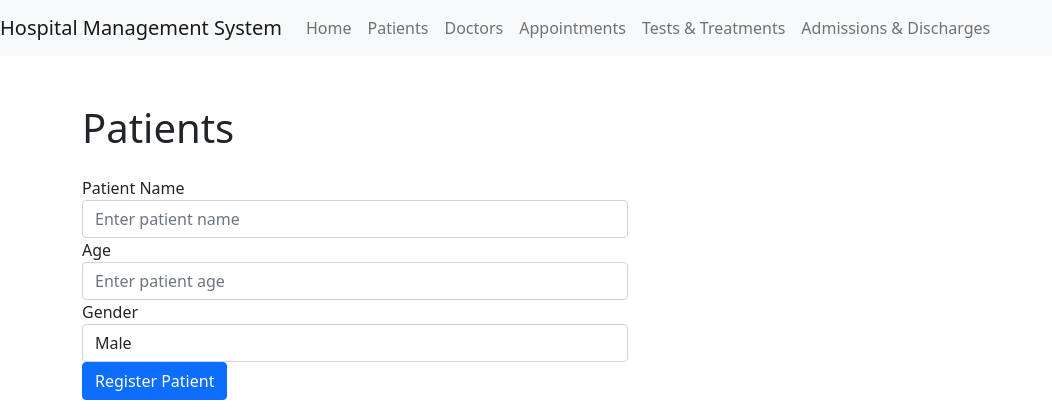
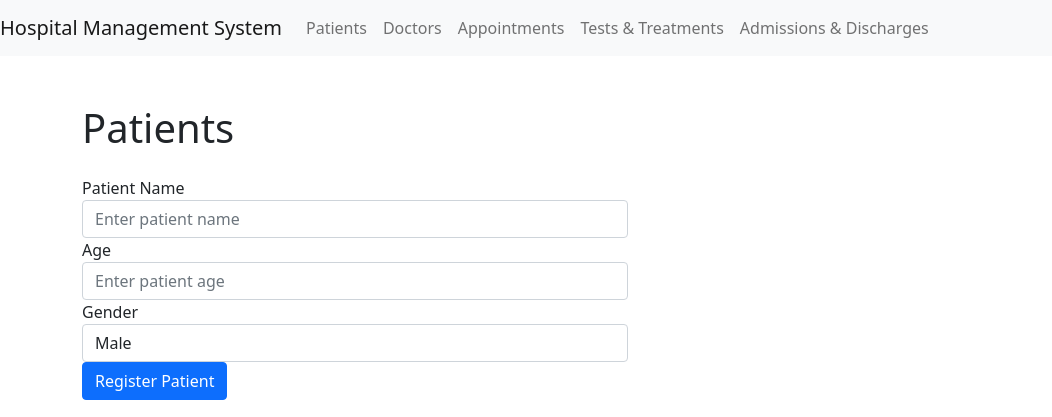
Before and after one commit to rv4102/dbms-lab, a Flask app: page /patients in a window 1280 px wide. Shown: the top 417 px of the page, without its empty margins (0-1052 px from the left). Run offline with Flask 2, Linux system fonts and the light colour scheme.

Commit message:
updated semantics

```diff
--- a/A4/HMS/routes.py
+++ b/A4/HMS/routes.py
@@ -1,28 +1,27 @@
-from HMS import app
-from flask import render_template
+from flask import render_template, Blueprint
 
-# routing
-# 127.0.0.1/5000/
-@app.route('/')
+routes = Blueprint('routes', __name__)
+
+@routes.route('/')
 def index():
     return render_template('index.html')
 
-@app.route('/patients')
+@routes.route('/patients')
 def patients():
     return render_template('patients.html')
 
-@app.route('/doctors')
+@routes.route('/doctors')
 def doctors():
     return render_template('doctors.html')
 
-@app.route('/appointments')
+@routes.route('/appointments')
 def appointments():
     return render_template('appointments.html')
 
-@app.route('/tests')
+@routes.route('/tests')
 def tests():
     return render_template('tests.html')
 
-@app.route('/admissions')
+@routes.route('/admissions')
 def admissions():
     return render_template('admissions.html')
--- a/A4/HMS/templates/base.html
+++ b/A4/HMS/templates/base.html
@@ -7,29 +7,26 @@
   </head>
   <body>
     <nav class="navbar navbar-expand-lg navbar-light bg-light">
-      <a class="navbar-brand" href="{{ url_for('index') }}">Hospital Management System</a>
+      <a class="navbar-brand" href="{{ url_for('routes.index') }}">Hospital Management System</a>
       <button class="navbar-toggler" type="button" data-toggle="collapse" data-target="#navbarNav" aria-controls="navbarNav" aria-expanded="false" aria-label="Toggle navigation">
         <span class="navbar-toggler-icon"></span>
       </button>
       <div class="collapse navbar-collapse" id="navbarNav">
         <ul class="navbar-nav">
-          <!-- <li class="nav-item active">
-            <a class="nav-link" href="{{ url_for('index') }}">Home</a>
-          </li> -->
           <li class="nav-item">
-            <a class="nav-link" href="{{ url_for('patients') }}">Patients</a>
+            <a class="nav-link" href="{{ url_for('routes.patients') }}">Patients</a>
           </li>
           <li class="nav-item">
-            <a class="nav-link" href="{{ url_for('doctors') }}">Doctors</a>
+            <a class="nav-link" href="{{ url_for('routes.doctors') }}">Doctors</a>
           </li>
           <li class="nav-item">
-            <a class="nav-link" href="{{ url_for('appointments') }}">Appointments</a>
+            <a class="nav-link" href="{{ url_for('routes.appointments') }}">Appointments</a>
           </li>
           <li class="nav-item">
-            <a class="nav-link" href="{{ url_for('tests') }}">Tests &amp; Treatments</a>
+            <a class="nav-link" href="{{ url_for('routes.tests') }}">Tests &amp; Treatments</a>
           </li>
           <li class="nav-item">
-            <a class="nav-link" href="{{ url_for('admissions') }}">Admissions &amp; Discharges</a>
+            <a class="nav-link" href="{{ url_for('routes.admissions') }}">Admissions &amp; Discharges</a>
           </li>
         </ul>
       </div>
--- a/A4/HMS/templates/patients.html
+++ b/A4/HMS/templates/patients.html
@@ -1,40 +1,6 @@
-<!DOCTYPE html>
-<html>
-  <head>
-    <title>Hospital Management System</title>
-    <meta name="viewport" content="width=device-width, initial-scale=1">
-    <link href="https://cdn.jsdelivr.net/npm/bootstrap@5.1.3/dist/css/bootstrap.min.css" rel="stylesheet">
-  </head>
-  <body>
-    <nav class="navbar navbar-expand-lg navbar-light bg-light">
-      <a class="navbar-brand" href="{{ url_for('index') }}">Hospital Management System</a>
-      <button class="navbar-toggler" type="button" data-toggle="collapse" data-target="#navbarNav" aria-controls="navbarNav" aria-expanded="false" aria-label="Toggle navigation">
-        <span class="navbar-toggler-icon"></span>
-      </button>
-      <div class="collapse navbar-collapse" id="navbarNav">
-        <ul class="navbar-nav">
-          <li class="nav-item active">
-            <a class="nav-link" href="{{ url_for('index') }}">Home</a>
-          </li>
-          <li class="nav-item">
-            <a class="nav-link" href="{{ url_for('patients') }}">Patients</a>
-          </li>
-          <li class="nav-item">
-            <a class="nav-link" href="{{ url_for('doctors') }}">Doctors</a>
-          </li>
-          <li class="nav-item">
-            <a class="nav-link" href="{{ url_for('appointments') }}">Appointments</a>
-          </li>
-          <li class="nav-item">
-            <a class="nav-link" href="{{ url_for('tests') }}">Tests &amp; Treatments</a>
-          </li>
-          <li class="nav-item">
-            <a class="nav-link" href="{{ url_for('admissions') }}">Admissions &amp; Discharges</a>
-          </li>
-        </ul>
-      </div>
-    </nav>
-    <div class="container mt-5">
+{% extends 'base.html' %}
+{% block title %}Patients{% endblock %}
+{% block content %}
       <h1 class="mb-4">Patients</h1>
 
       <div class="row mb-3">
@@ -86,8 +52,4 @@
         </tbody>
 
         </table>
-
-    </div>
-    <script src="https://cdn.jsdelivr.net/npm/bootstrap@5.1.3/dist/js/bootstrap.min.js"></script>
-  </body>
-</html>
+{% endblock %}
--- a/A4/run.py
+++ b/A4/run.py
@@ -1,3 +1,6 @@
-from HMS import app
+from HMS import create_app
+
+app = create_app()
+
 if __name__ == '__main__':
     app.run(debug=True)
```
Also changed, not shown: A4/HMS/__init__.py (+6 -27 lines).
